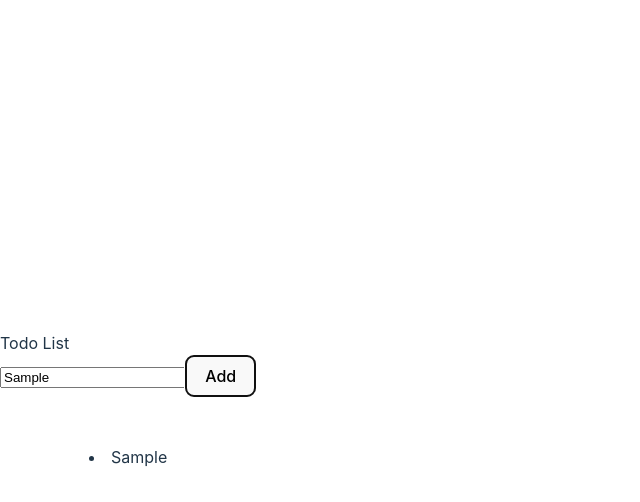
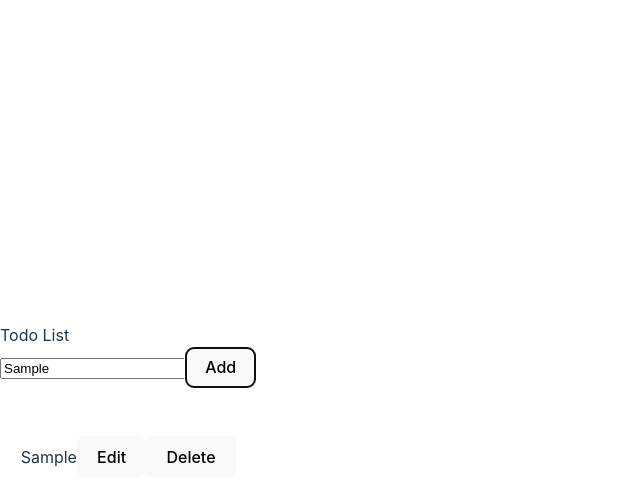
Before and after one commit to suwat16/react-todo-list, a React (Vite) app: page / in a window 1280 px wide. Both pictures are taken after typing "Sample" into the empty fields and a click on the button "Add". Shown: the top 502 px of the page, without its empty margins (0-640 px from the left). Built offline with nearby package versions, Linux system fonts and the light colour scheme; the HTML template or start-up script is replaced by a standard one.

Commit message:
Refactor todo list rendering and add edit/delete buttons

```diff
--- a/src/components/todo-list.tsx
+++ b/src/components/todo-list.tsx
@@ -1,8 +1,12 @@
 const TodoList = ({ todoList }: { todoList: string[] }) => {
   return (
     <div>
-      {todoList.map((todo, index) => (
-        <li key={index}>{todo}</li>
+      {todoList.map((todoValue, index) => (
+        <div key={index + 1} >
+            {todoValue}
+            <button onClick={() => console.log('Edit')}>Edit</button>
+            <button onClick={() => console.log('Delete')}>Delete</button>
+        </div>
       ))}
     </div>
   );
```
